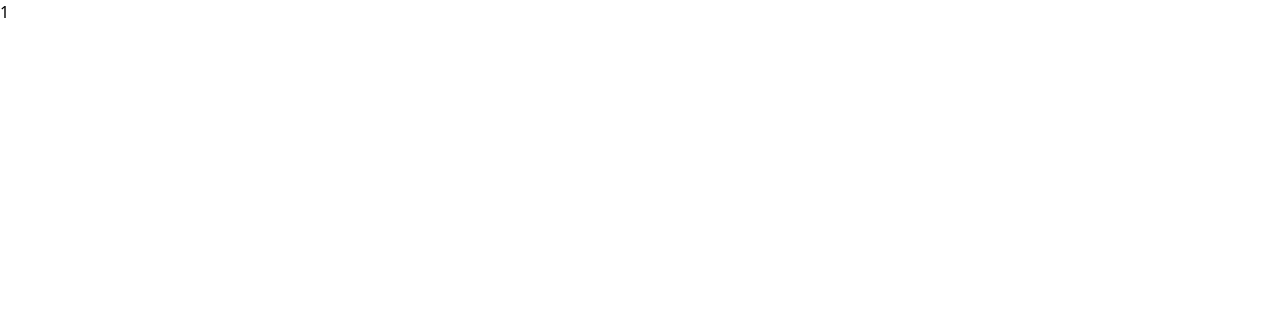
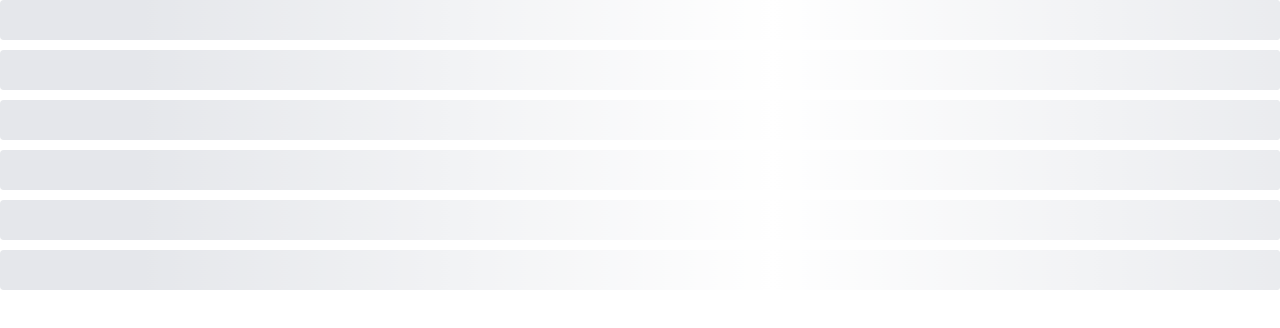
Before and after one commit to emonShimoul/udemy-react-redux-media, a React (Create React App) app: page / in a window 1280 px wide. Shown: the top 328 px of the page. Built offline with nearby package versions, Linux system fonts and the light colour scheme; data requests are answered from the project's data file.

Commit message:
implemented skeleton loader

```diff
--- a/src/components/Skeleton.js
+++ b/src/components/Skeleton.js
@@ -1,10 +1,33 @@
 import classNames from "classnames";
 
-function Skeleton({ times }) {
+function Skeleton({ times, className }) {
+    const outerClassNames = classNames(
+        'relative',
+        'overflow-hidden',
+        'bg-gray-200',
+        'rounded',
+        'mb-2.5',
+        className
+    );
+    const innerClassNames = classNames(
+        'animate-shimmer',
+        'absolute',
+        'inset-0',
+        '-translate-x-full',
+        'bg-gradient-to-r',
+        'from-gray-200',
+        'via-white',
+        'to-gray-200'
+    );
+
     const boxes = Array(times)
         .fill(0)
         .map((_, i) => {
-            return <div key={i}></div>
+            return (
+                <div key={i} className={outerClassNames}>
+                    <div className={innerClassNames}></div>
+                </div>
+            );
         });
 
     return boxes;
--- a/src/components/UsersList.js
+++ b/src/components/UsersList.js
@@ -14,7 +14,7 @@ const UsersList = () => {
     }, [dispatch]);
 
     if (isLoading) {
-        return <Skeleton times={6} />;
+        return <Skeleton className="h-10 w-full" times={6} />;
     }
 
     if (error) {
--- a/src/store/thunks/fetchUsers.js
+++ b/src/store/thunks/fetchUsers.js
@@ -5,7 +5,7 @@ const fetchUsers = createAsyncThunk('users/fetch', async () => {
     const response = await axios.get('http://localhost:3005/users');
 
     // DEV ONLY!!!
-    await pause(5000);
+    await pause(10000);
 
     return response.data;
 });
--- a/tailwind.config.js
+++ b/tailwind.config.js
@@ -2,7 +2,16 @@
 module.exports = {
   content: ["./src/**/*.{html,js}"],
   theme: {
-    extend: {},
+    extend: {
+      keyframes: {
+        shimmer: {
+          '100%': { transform: 'translateX(100%)' }
+        }
+      },
+      animation: {
+        shimmer: 'shimmer 1.5s infinite'
+      }
+    },
   },
   plugins: [],
 }
```
